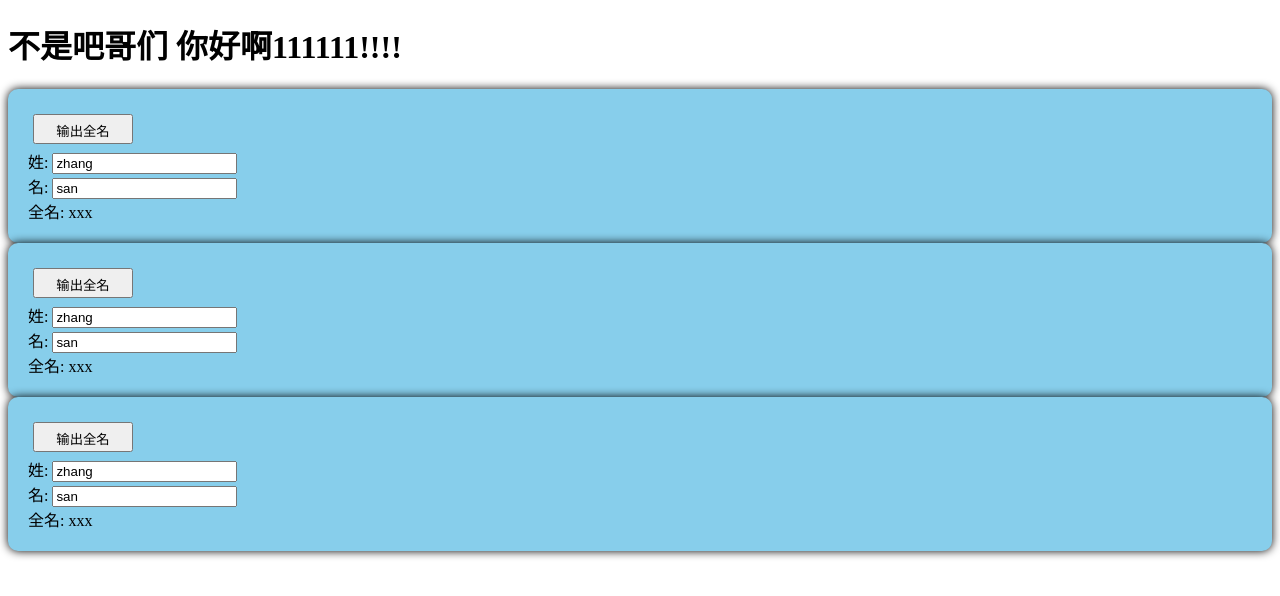
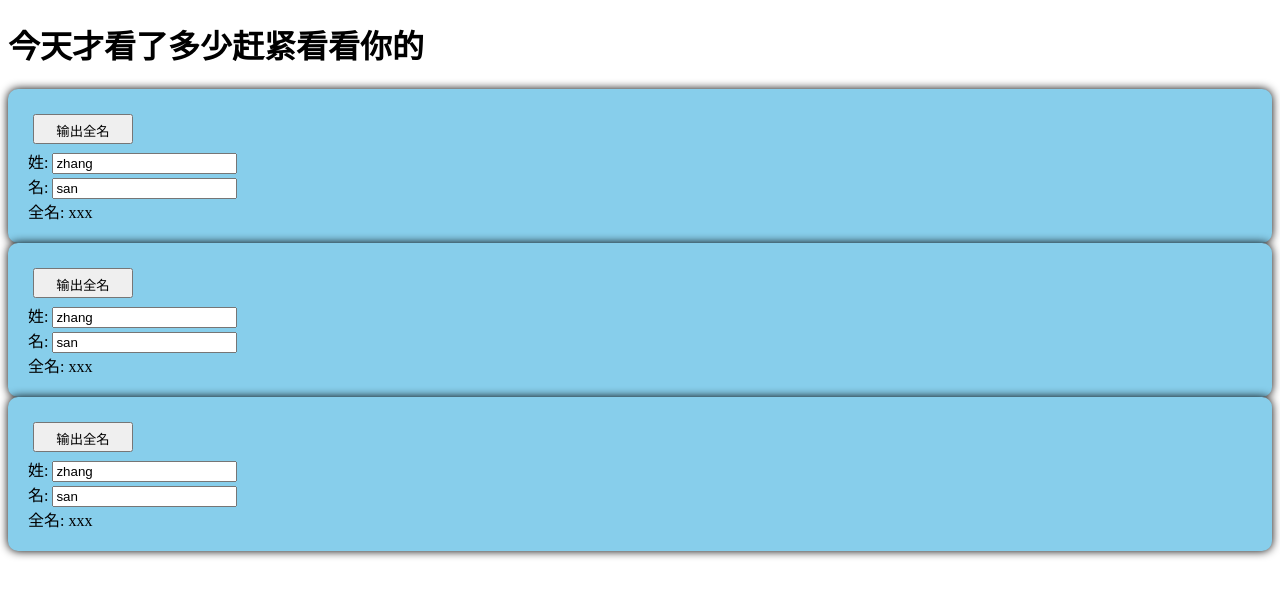
Before and after one commit to huali825/webVue3Learn, a Vue app: page / in a window 1280 px wide. Shown: the top 596 px of the page. Built offline with nearby package versions, Linux system fonts and the light colour scheme.

Commit message:
addName2

```diff
--- a/src/App.vue
+++ b/src/App.vue
@@ -1,7 +1,7 @@
 <template>
     <!--结构-->
     <div>
-        <h1>不是吧哥们 你好啊111111!!!! </h1>
+        <h1>今天才看了多少赶紧看看你的 </h1>
         <Person/>
         <Person/>
         <Person/>
```
